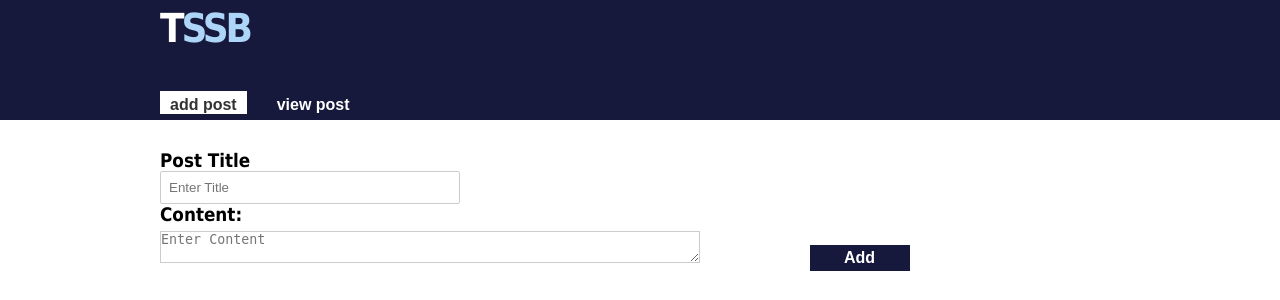
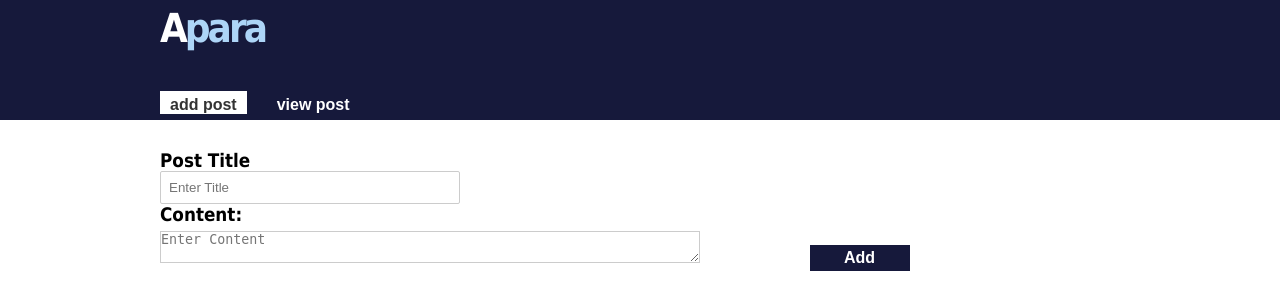
Before and after one commit to Jahdara/blog, a PHP site: page /add_post.php in a window 1280 px wide. Shown: the top 300 px of the page. Run offline with PHP 8.4, Linux system fonts and the light colour scheme; the visitor is signed in with stand-in values (Sample User, id 1).

Commit message:
test to apara

```diff
--- a/www/includes/dashboard_header.php
+++ b/www/includes/dashboard_header.php
@@ -1,13 +1,13 @@
 <html>
 <head>
-	<title>TEST</title>
+	<title>APARA BLOG</title>
 	<link rel="stylesheet" type="text/css" href="style/styles.css">
 </head>
 
 <body>
 	<section>
 		<div class="mast">
-			<h1>T<span>SSB</span></h1>
+			<h1>A<span>para</span></h1>
 			<nav>
 				<ul class="clearfix">
 					<li><a href="add_post.php" <?php Utils::curNav("add_post.php"); ?>>add post</a></li>
```
